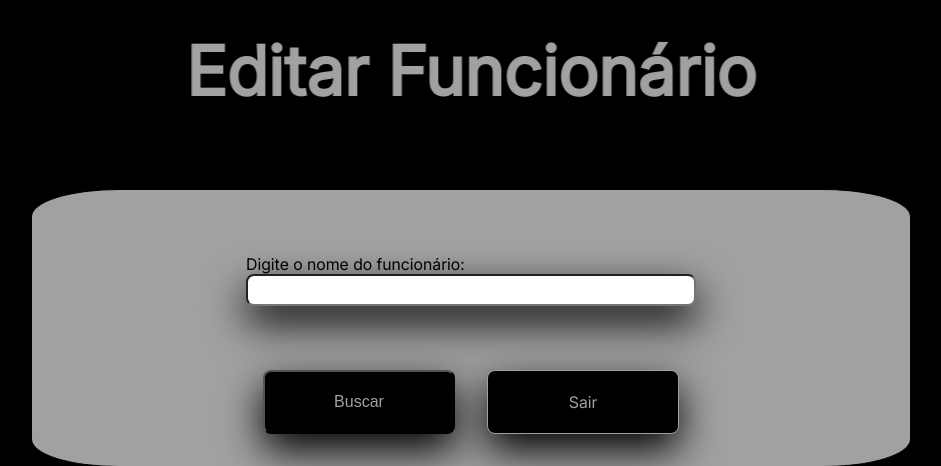
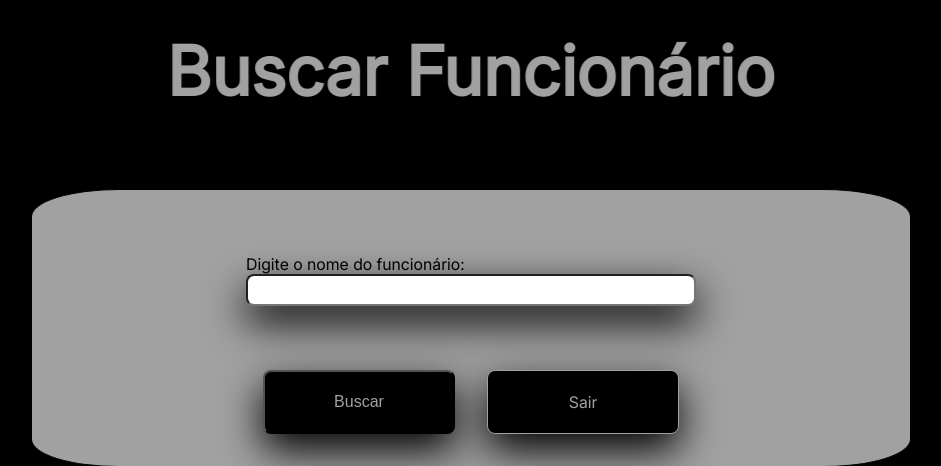
Before and after one commit to JanseyScofield/Wayne-s-System, a Flask app: page /funcionarios/buscar in a window 1280 px wide. Shown: the top 466 px of the page, without its empty margins (169-1110 px from the left). Run offline with Flask 3, Linux system fonts and the light colour scheme; the visitor is signed in with stand-in values (Sample User, id 1); some libraries are stand-ins or nearby versions.

Commit message:
Adicionando função de editar funcionário

```diff
--- a/app/services/usuariosServices.py
+++ b/app/services/usuariosServices.py
@@ -2,7 +2,7 @@ from app.models import db, Usuario
 import bcrypt
 from random import randint
 
-def checar_funcao(funcao : int):
+def checar_funcao(funcao : str):
     if funcao == 'administrador-seguranca':
         return 2
     elif funcao == 'gerente':
@@ -51,7 +51,9 @@ def cadastrar_usuario(nome : str, nome_usuario : str, funcao : str, senha_gerada
         print(str(e))
         return f"Erro ao cadastrar usuário: {str(e)}"
 
-def atualizar_usuario(usuario : Usuario, funcao : str, permisao_cadastrar : int, permisao_editar : int, permisao_deletar : int):
+def atualizar_usuario(usuario_nome : str, funcao : str, permisao_cadastrar : int, permisao_editar : int, permisao_deletar : int):
+    usuario = buscar_usuario_nome(usuario_nome)
+
     try:
         usuario.id_funcao = checar_funcao(funcao)
         usuario.permisao_registrar = permisao_cadastrar
--- a/app/static/css/style.css
+++ b/app/static/css/style.css
@@ -368,6 +368,13 @@ th, td{
     margin-bottom: 5px;
 }
 
+.container-buscar{
+    display: flex;
+    flex-direction: column;
+    align-items: center;
+    justify-content: center;
+}
+
 .container-editar{
     display: flex;
     flex-direction: column;
--- /dev/null
+++ b/app/templates/funcionarios/buscar_funcionario.html
@@ -0,0 +1,62 @@
+<!DOCTYPE html>
+<html lang="pt-BR">
+<head>
+    <meta charset="UTF-8">
+    <meta name="viewport" content="width=device-width, initial-scale=1.0">
+    <link rel="stylesheet" href="../../static/css/style.css">
+    <script src="https://cdn.jsdelivr.net/npm/sweetalert2@11"></script>
+    <title>Buscar Funcionário</title>
+</head>
+<body>
+    <nav>
+        <h1 class="titulos-principais">Buscar Funcionário</h1>
+    </nav>
+    <main>
+        <section class="container-buscar">
+            <form action="/funcionarios/buscar" class="formulario-padrao" style='margin-bottom: 20px;' method="POST">
+                <section class="campos-form">
+                    <div class="campo-form-padrao">
+                        <label for="nome-funcionario">Digite o nome do funcionário:</label>
+                        <input type="text" name="nome-funcionario" id="nome-funcionario">
+                    </div>
+                </section>
+                <div class="botoes-formulario">
+                    <button type="submit" class="botao">Buscar</button>
+                    <a class="botao ancora-botao" href="/funcionarios" type="button" hr>Sair</a>
+                </div>
+            </form>
+        </section>
+    </main>
+    {% with messages = get_flashed_messages(with_categories=true) %}
+            {% if messages %}
+                {% for category, message in messages %}
+                    {% if category == 'erro'%}
+                        <script>
+                            Swal.fire({
+                                title: 'Erro!',
+                                text: '{{ message }}',
+                                icon: 'error',  // Ícone de erro
+                                confirmButtonText: 'Ok',
+                                confirmButtonColor: '#9B1C1C', // Cor do botão
+                                background: '#1B3A5F',        // Cor de fundo do modal
+                                color: '#A1A1A1',
+                            });
+                        </script>
+                    {% endif %}
+                    {% if category == 'sucesso'%}
+                        <script>
+                            Swal.fire({
+                                title: '{{ message }}',
+                                icon: 'success',  // Ícone de erro
+                                confirmButtonText: 'Ok',
+                                confirmButtonColor: '#198754', // Cor do botão
+                                background: '#1B3A5F',        // Cor de fundo do modal
+                                color: '#A1A1A1',
+                            });
+                        </script>
+                    {% endif %}
+                {% endfor %}
+            {% endif %}
+        {% endwith %}
+</body>
+</html>
--- a/app/templates/funcionarios/editar_funcionario.html
+++ b/app/templates/funcionarios/editar_funcionario.html
@@ -13,22 +13,10 @@
     </nav>
     <main>
         <section class="container-editar">
-            <form action="/funcionarios/buscar" class="formulario-padrao" style='margin-bottom: 20px;' method="POST">
-                <section class="campos-form">
-                    <div class="campo-form-padrao">
-                        <label for="nome-funcionario">Digite o nome do funcionário:</label>
-                        <input type="text" name="nome-funcionario" id="nome-funcionario">
-                    </div>
-                </section>
-                <div class="botoes-formulario">
-                    <button type="submit" class="botao">Buscar</button>
-                    <a class="botao ancora-botao" href="/funcionarios" type="button" hr>Sair</a>
-                </div>
-            </form>
             {% if funcionario %}
             <p class="textos-tabelas" style="color: #A1A1A1; margin-bottom: 10px;">Editar os dados de {{funcionario.nome}}</p>
             <form action="/funcionarios/editar" class="formulario-padrao" method="POST">
-                    <input type="hidden" name="funcionario-id" value="{{ funcionario.id }}">
+                    <input type="hidden" name="funcionario" value="{{ funcionario.nome }}">
                         <div class="campo-form-padrao">
                             <label for="funcao-funcionario">Escolha a nova função do funcionário:</label>
                             <select name="funcao-funcionario" id="dropdown-funcionario">
@@ -56,10 +44,11 @@
                         </div>
                         <div class="botoes-formulario">
                             <button type="submit" class="botao">Editar</button>
-                            <a class="botao ancora-botao" href="/funcionarios" type="button" hr>Sair</a>
+                        {% endif %}
+                            <a class="botao ancora-botao" href="/funcionarios/buscar" type="button" hr>Sair</a>
                         </div>
                 </form>
-            {% endif %}
+
         </section>
     </main>
     {% with messages = get_flashed_messages(with_categories=true) %}
--- a/app/templates/funcionarios/modulo_funcionarios.html
+++ b/app/templates/funcionarios/modulo_funcionarios.html
@@ -24,7 +24,7 @@
             </div>
             {%if context.permisao_editar == 1%}
                 <div class="linha-funcionalidade-modulos">
-                    <a href="#">Editar Funcionário</a>
+                    <a href="/funcionarios/buscar">Editar Funcionário</a>
                     <p>></p>
                 </div>
             {%endif%}
--- a/app/views.py
+++ b/app/views.py
@@ -148,7 +148,7 @@ def buscar_funcionario():
     if not session:
         return redirect(url_for('tela_login'))
     if request.method ==  'GET':
-        return render_template('funcionarios/editar_funcionario.html')
+        return render_template('funcionarios/buscar_funcionario.html')
     nome_funcionario = request.form.get('nome-funcionario')
     if not nome_funcionario:
         flash('Por favor, digite o nome do funcionário.', 'erro')
@@ -164,11 +164,10 @@ def buscar_funcionario():
 
 @app.route('/funcionarios/editar', methods=['POST'])
 def editar_funcionario():
-    funcionario_id = request.form.get('funcionario-id')
-    if not funcionario_id:
-        flash('Erro ao identificar o funcionário.', 'erro')
-        return redirect(url_for('editar_funcionario'))
+    if not session:
+        return redirect(url_for('tela_login'))
 
+    funcionario_nome = request.form.get('funcionario')
     funcao_funcionario = request.form.get('funcao-funcionario')
     permisao_registrar = 1 if request.form.get('permisao-registrar') else 0
     permisao_editar = 1 if request.form.get('permisao-editar') else 0
@@ -176,17 +175,17 @@ def editar_funcionario():
 
     try:
         usuariosServices.atualizar_usuario(
-            funcionario_id,
+            funcionario_nome,
             funcao_funcionario,
             permisao_registrar,
             permisao_editar,
             permisao_deletar
         )
         flash('Funcionário editado com sucesso!', 'sucesso')
-        return redirect(url_for('editar_funcionario'))
+        return redirect(url_for('buscar_funcionario'))
     except Exception as e:
         flash(f'Erro ao atualizar funcionário: {str(e)}', 'erro')
-        return redirect(url_for('editar_funcionario'))
+        return redirect(url_for('buscar_funcionario'))
 
 # Fim região funcionários
 
```
